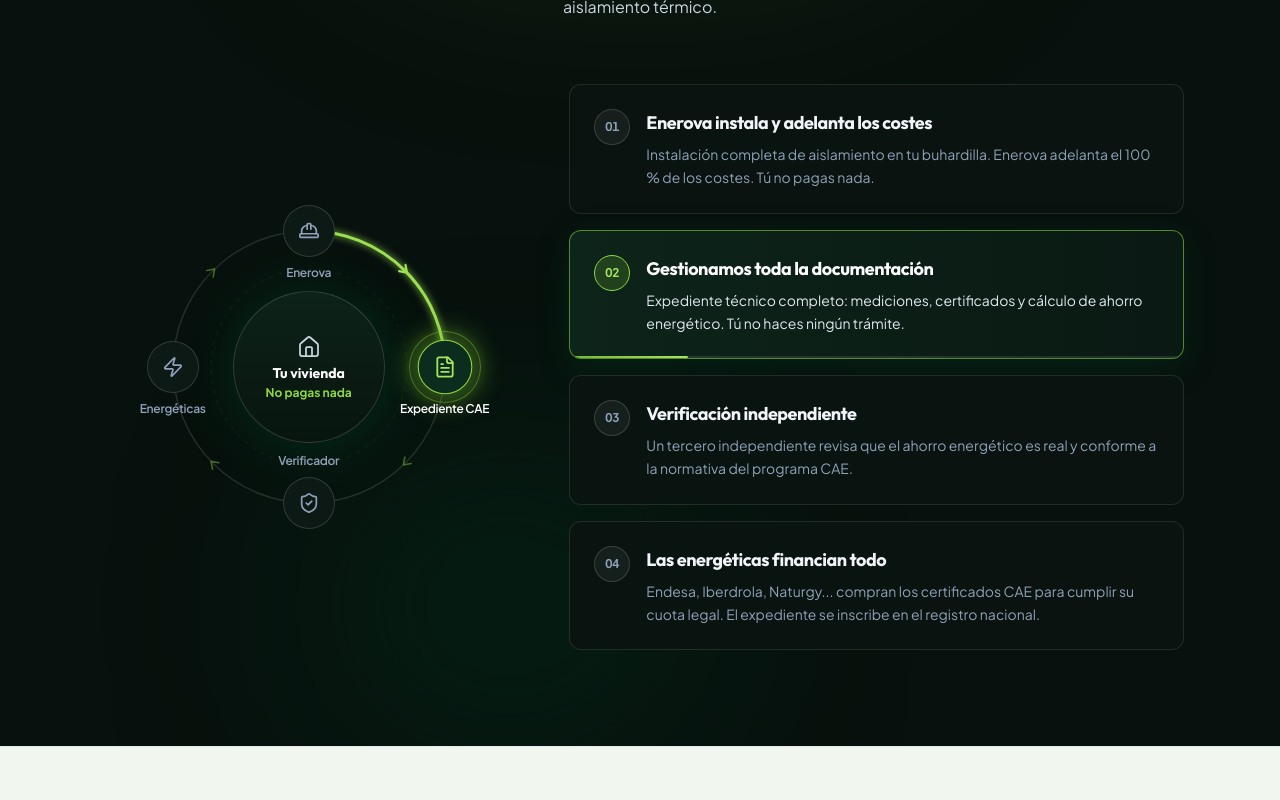
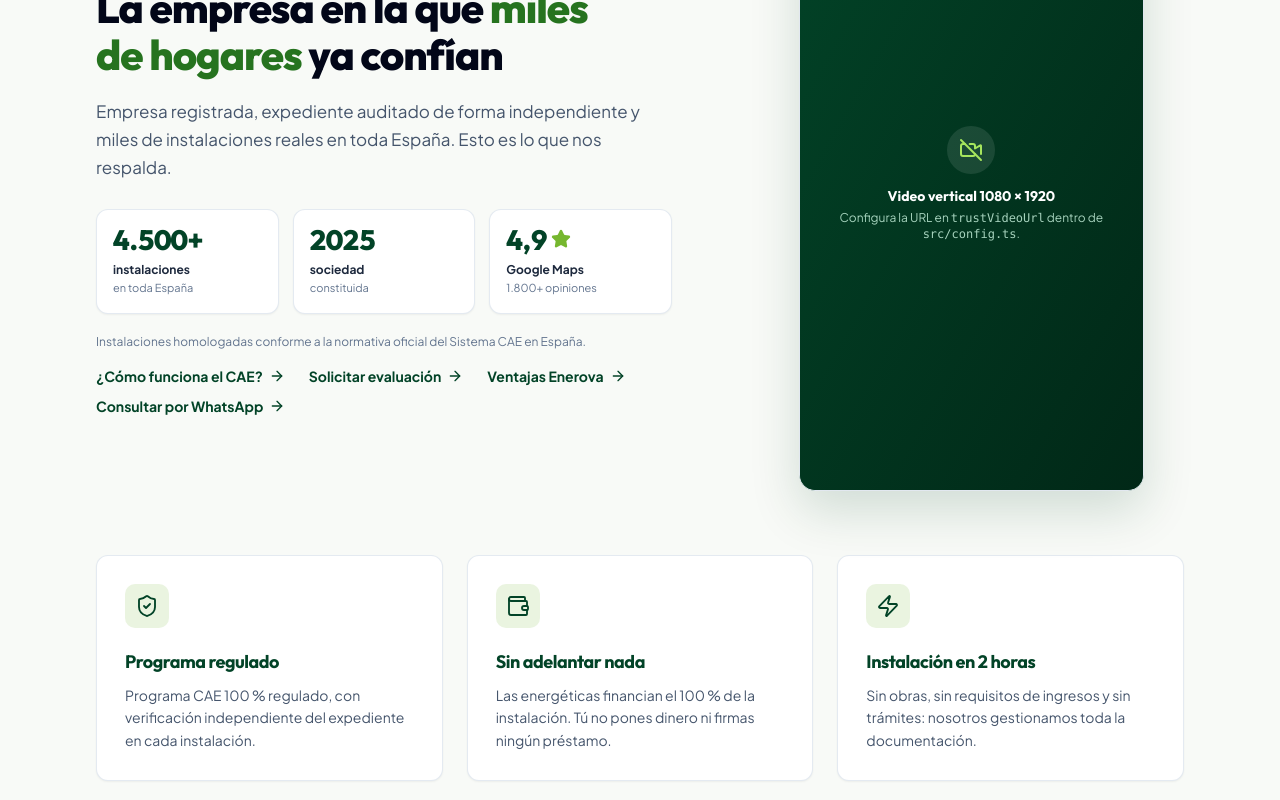
Before and after one commit to aronvaldivia/Embudo_Enerova_Web, a React (Vite) app: page / in a window 1280 px wide. Shown: the part 1060-1860 px from the top of the page. Built offline with nearby package versions, Linux system fonts and the light colour scheme.

Commit message:
Rename WhyEnerovaSection.tsx

```diff
--- /dev/null
+++ b/src/components/WhyEnerovaSection.tsx
@@ -0,0 +1,243 @@
+import { useState } from 'react';
+import { ArrowRight, ShieldCheck, Wallet, Zap, Star, VideoOff } from 'lucide-react';
+import { motion, useReducedMotion } from 'motion/react';
+import { APP_CONFIG } from '../config';
+
+const TRUST_METRICS = [
+  {
+    value: '4.500+',
+    label: 'instalaciones',
+    sublabel: 'en toda España',
+    hasStar: false,
+  },
+  {
+    value: '2025',
+    label: 'sociedad',
+    sublabel: 'constituida',
+    hasStar: false,
+  },
+  {
+    value: '4,9',
+    label: 'Google Maps',
+    sublabel: '1.800+ opiniones',
+    hasStar: true,
+  },
+];
+
+const TRUST_PILLARS = [
+  {
+    icon: ShieldCheck,
+    title: 'Programa regulado',
+    description:
+      'Programa CAE 100 % regulado, con verificación independiente del expediente en cada instalación.',
+  },
+  {
+    icon: Wallet,
+    title: 'Sin adelantar nada',
+    description:
+      'Las energéticas financian el 100 % de la instalación. Tú no pones dinero ni firmas ningún préstamo.',
+  },
+  {
+    icon: Zap,
+    title: 'Instalación en 2 horas',
+    description:
+      'Sin obras, sin requisitos de ingresos y sin trámites: nosotros gestionamos toda la documentación.',
+  },
+];
+
+export default function WhyEnerovaSection() {
+  const [videoError, setVideoError] = useState(false);
+  const shouldReduceMotion = useReducedMotion();
+
+  const whatsappUrl = `https://wa.me/${APP_CONFIG.whatsappNumber}?text=${encodeURIComponent(
+    APP_CONFIG.whatsappMessage
+  )}`;
+
+  const scrollToSection = (id: string) => {
+    const el = document.getElementById(id);
+    if (el) {
+      el.scrollIntoView({ behavior: 'smooth', block: 'start' });
+    }
+  };
+
+  return (
+    <section
+      id="por-que-enerova"
+      aria-labelledby="why-enerova-heading"
+      className="relative w-full bg-[#f8faf7] text-slate-900 py-16 sm:py-24 border-t border-slate-200/80 overflow-hidden"
+    >
+      <div className="max-w-6xl mx-auto px-4 sm:px-6 lg:px-8">
+        {/* Bloque superior: Columna de texto y métricas + Video vertical 1080x1920 */}
+        <div className="grid grid-cols-1 lg:grid-cols-12 gap-10 lg:gap-12 items-center">
+          {/* Columna Izquierda */}
+          <motion.div
+            initial={shouldReduceMotion ? false : { opacity: 0, y: 24 }}
+            whileInView={{ opacity: 1, y: 0 }}
+            viewport={{ once: true, amount: 0.18 }}
+            transition={{ duration: 0.55, ease: [0.16, 1, 0.3, 1] }}
+            className="lg:col-span-7"
+          >
+            {/* Eyebrow kicker con línea */}
+            <div className="flex items-center gap-3 mb-4">
+              <span className="w-6 h-[2px] bg-[#024327]" aria-hidden="true" />
+              <span className="text-xs font-bold uppercase tracking-[0.16em] text-[#024327]">
+                ¿Por qué Enerova?
+              </span>
+            </div>
+
+            {/* Titular principal */}
+            <h2
+              id="why-enerova-heading"
+              className="text-3xl sm:text-4xl lg:text-[42px] font-extrabold text-slate-950 tracking-tight leading-[1.12] font-['Outfit'] text-balance max-w-xl"
+            >
+              La empresa en la que{' '}
+              <span className="text-[#26731f]">miles de hogares</span> ya confían
+            </h2>
+
+            {/* Párrafo descriptivo */}
+            <p className="text-slate-600 text-base sm:text-[17px] leading-relaxed mt-5 max-w-xl">
+              Empresa registrada, expediente auditado de forma independiente y miles de
+              instalaciones reales en toda España. Esto es lo que nos respalda.
+            </p>
+
+            {/* 3 Tarjetas de métricas */}
+            <div className="grid grid-cols-1 sm:grid-cols-3 gap-3.5 mt-7 max-w-xl">
+              {TRUST_METRICS.map((metric, idx) => (
+                <div
+                  key={idx}
+                  className="bg-white border border-slate-200/90 rounded-[12px] p-4 shadow-xs"
+                >
+                  <div className="flex items-center gap-1 text-2xl sm:text-[28px] font-extrabold text-[#024327] font-['Outfit'] tabular-nums leading-none">
+                    <span>{metric.value}</span>
+                    {metric.hasStar && (
+                      <Star
+                        className="w-5 h-5 text-[#76b72f] fill-[#76b72f] inline-block -mt-0.5"
+                        aria-hidden="true"
+                      />
+                    )}
+                  </div>
+                  <p className="text-xs font-bold text-slate-800 mt-2">{metric.label}</p>
+                  <p className="text-[11px] text-slate-500 mt-0.5">{metric.sublabel}</p>
+                </div>
+              ))}
+            </div>
+
+            {/* Nota de respaldo normativa */}
+            <p className="text-xs text-slate-500 mt-5">
+              Instalaciones homologadas conforme a la normativa oficial del Sistema CAE en España.
+            </p>
+
+            {/* Enlaces rápidos de navegación */}
+            <div className="flex flex-wrap items-center gap-x-6 gap-y-2.5 mt-4">
+              <button
+                type="button"
+                onClick={() => scrollToSection('como-funciona-cae')}
+                className="inline-flex items-center gap-1.5 text-sm font-bold text-[#024327] hover:text-[#26731f] transition-colors cursor-pointer group"
+              >
+                <span>¿Cómo funciona el CAE?</span>
+                <ArrowRight className="w-4 h-4 transition-transform group-hover:translate-x-0.5" />
+              </button>
+
+              <button
+                type="button"
+                onClick={() => scrollToSection('formulario-solicitud')}
+                className="inline-flex items-center gap-1.5 text-sm font-bold text-[#024327] hover:text-[#26731f] transition-colors cursor-pointer group"
+              >
+                <span>Solicitar evaluación</span>
+                <ArrowRight className="w-4 h-4 transition-transform group-hover:translate-x-0.5" />
+              </button>
+
+              <button
+                type="button"
+                onClick={() => scrollToSection('main-footer')}
+                className="inline-flex items-center gap-1.5 text-sm font-bold text-[#024327] hover:text-[#26731f] transition-colors cursor-pointer group"
+              >
+                <span>Ventajas Enerova</span>
+                <ArrowRight className="w-4 h-4 transition-transform group-hover:translate-x-0.5" />
+              </button>
+
+              <a
+                href={whatsappUrl}
+                target="_blank"
+                rel="noopener noreferrer"
+                className="inline-flex items-center gap-1.5 text-sm font-bold text-[#024327] hover:text-[#26731f] transition-colors group"
+              >
+                <span>Consultar por WhatsApp</span>
+                <ArrowRight className="w-4 h-4 transition-transform group-hover:translate-x-0.5" />
+              </a>
+            </div>
+          </motion.div>
+
+          {/* Columna Derecha: Video vertical 1080 x 1920 (9:16) */}
+          <motion.div
+            initial={shouldReduceMotion ? false : { opacity: 0, scale: 0.95 }}
+            whileInView={{ opacity: 1, scale: 1 }}
+            viewport={{ once: true, amount: 0.18 }}
+            transition={{ duration: 0.6, ease: [0.16, 1, 0.3, 1] }}
+            className="lg:col-span-5 flex justify-center"
+          >
+            <div className="relative w-full max-w-[300px] sm:max-w-[330px] lg:max-w-[345px] aspect-[9/16] rounded-[16px] overflow-hidden bg-[#024327] border border-slate-200 shadow-[0_20px_50px_rgba(2,67,39,0.16)]">
+              {APP_CONFIG.trustVideoUrl && !videoError ? (
+                <video
+                  src={APP_CONFIG.trustVideoUrl}
+                  autoPlay
+                  loop
+                  muted
+                  playsInline
+                  controls
+                  onError={() => setVideoError(true)}
+                  aria-label="Video explicativo sobre las instalaciones de Enerova"
+                  className="w-full h-full object-cover"
+                />
+              ) : (
+                <div className="w-full h-full flex flex-col items-center justify-center p-6 text-center bg-gradient-to-br from-[#024327] to-[#012817] text-white">
+                  <div className="w-12 h-12 rounded-full bg-white/10 flex items-center justify-center mb-3">
+                    <VideoOff className="w-6 h-6 text-[#a6e65d]" />
+                  </div>
+                  <p className="text-sm font-bold font-['Outfit']">
+                    Video vertical 1080 × 1920
+                  </p>
+                  <p className="text-xs text-emerald-100/80 mt-1">
+                    Configura la URL en <code className="font-mono">trustVideoUrl</code> dentro de{' '}
+                    <code className="font-mono">src/config.ts</code>.
+                  </p>
+                </div>
+              )}
+            </div>
+          </motion.div>
+        </div>
+
+        {/* Fila inferior: 3 tarjetas informativas de garantías */}
+        <div className="grid grid-cols-1 md:grid-cols-3 gap-5 sm:gap-6 mt-14 sm:mt-16">
+          {TRUST_PILLARS.map((pillar, idx) => {
+            const Icon = pillar.icon;
+            return (
+              <motion.div
+                key={idx}
+                initial={shouldReduceMotion ? false : { opacity: 0, y: 20 }}
+                whileInView={{ opacity: 1, y: 0 }}
+                viewport={{ once: true, amount: 0.15 }}
+                transition={{
+                  duration: 0.45,
+                  delay: shouldReduceMotion ? 0 : idx * 0.08,
+                  ease: [0.16, 1, 0.3, 1],
+                }}
+                className="bg-white border border-slate-200/90 rounded-[12px] p-6 sm:p-7 shadow-xs hover:shadow-md hover:border-[#76b72f]/60 transition-all duration-200"
+              >
+                <div className="w-11 h-11 rounded-[10px] bg-[#76b72f]/15 text-[#024327] flex items-center justify-center mb-5">
+                  <Icon className="w-6 h-6" strokeWidth={1.85} />
+                </div>
+                <h3 className="text-lg font-bold text-[#024327] font-['Outfit'] tracking-tight">
+                  {pillar.title}
+                </h3>
+                <p className="text-sm text-slate-600 leading-relaxed mt-2">
+                  {pillar.description}
+                </p>
+              </motion.div>
+            );
+          })}
+        </div>
+      </div>
+    </section>
+  );
+}
```
